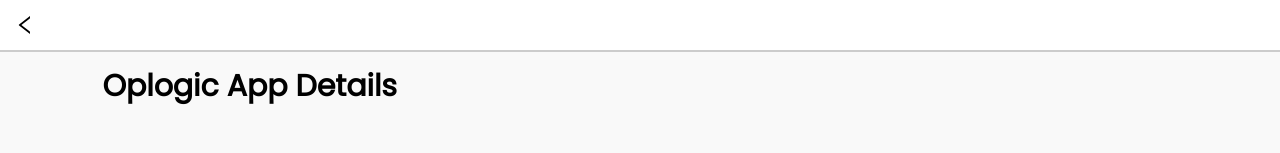
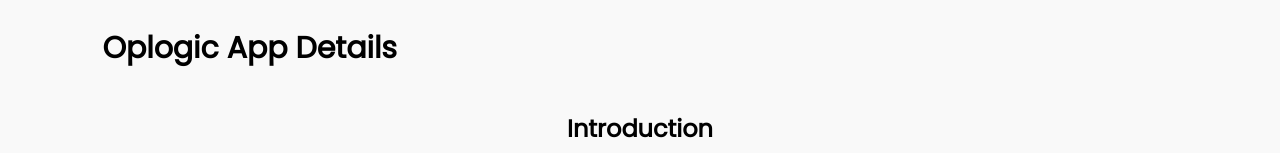
Before and after one commit to josephmnel111/web-portfolio, a React (Create React App) app: page /web-portfolio/oplogic-app-details in a window 1280 px wide. Shown: the top 153 px of the page. Built offline with nearby package versions, Linux system fonts and the light colour scheme.

Commit message:
scrolling changes

```diff
--- a/src/Components/Projects/IndividualProject/DetailsPages/DetailsNavigationBar/details-navigation-bar.css
+++ /dev/null
@@ -1,23 +0,0 @@
-.DetailsNavigationBar {
-    display: flex;
-    position: fixed;
-    font-family: 'Poppins';
-    top: 0;
-    left: 0;
-    width: 100%;
-    font-weight: bold;
-    height: 50px;
-    line-height: 50px;
-    z-index: 10;
-    background-color: white;
-    border-bottom: 2px solid rgba(0, 0, 0, .2);
-  }
-  .LeftCarat {
-    margin-left: 1vw;
-    position: absolute;
-    top: 50%;
-    transform: translate(0%, -50%);
-  }
-  .LeftCarat:hover {
-    cursor: pointer;
-  }
--- a/src/Components/Projects/IndividualProject/DetailsPages/DetailsNavigationBar/details-navigation-bar.js
+++ /dev/null
@@ -1,18 +0,0 @@
-import './details-navigation-bar.css'
-import React from 'react'
-import {useNavigate} from 'react-router-dom'
-import {AiOutlineLeft} from "react-icons/ai";
-
-function NavigationBar () {
-
-    const navigate = useNavigate();
-
-    return (
-        <div
-            className="DetailsNavigationBar"
-        >
-            <AiOutlineLeft className = "LeftCarat" size = {24}onClick = {() => navigate('/web-portfolio')}></AiOutlineLeft>
-        </div>
-    )
-}
-export default NavigationBar
--- a/src/Components/Projects/IndividualProject/DetailsPages/FitnessAppDetails/fitness-app-details.js
+++ b/src/Components/Projects/IndividualProject/DetailsPages/FitnessAppDetails/fitness-app-details.js
@@ -1,6 +1,5 @@
 import React, {useRef, useEffect} from 'react'
 import './fitness-app-details.css'
-import DetailsNavigationBar from '../DetailsNavigationBar/details-navigation-bar'
 import '../details.css'
 import ProfileVideo from '../../ProjectVideos/Fitness-App/Fitness-App-Profile.mp4'
 import LiftingVideo from '../../ProjectVideos/Fitness-App/Fitness-App-Lifting.mp4'
@@ -48,7 +47,6 @@
 
     return (
         <div className = "DetailsContainer">
-            <DetailsNavigationBar/>
             <div className = "DetailsTitle">
                 Fitness App Details
             </div>
--- a/src/Components/Projects/IndividualProject/DetailsPages/JeopardyGameDetails/jeopardy-game-details.js
+++ b/src/Components/Projects/IndividualProject/DetailsPages/JeopardyGameDetails/jeopardy-game-details.js
@@ -1,6 +1,5 @@
 import React, {useRef, useEffect} from 'react'
 import './jeopardy-game-details.css'
-import DetailsNavigationBar from '../DetailsNavigationBar/details-navigation-bar'
 import '../details.css'
 import APIVideo from '../../ProjectVideos/Jeopardy-Game/Api-Video.mp4'
 import QuestionVideo from '../../ProjectVideos/Jeopardy-Game/Jeopardy_Question_Clip.mp4'
@@ -49,7 +48,6 @@
 
     return (
         <div className = "DetailsContainer">
-            <DetailsNavigationBar/>
             <div className = "DetailsTitle">
                 Jeopardy Game Details
             </div>
--- a/src/Components/Projects/IndividualProject/DetailsPages/OplogicAppDetails/oplogic-app-details.js
+++ b/src/Components/Projects/IndividualProject/DetailsPages/OplogicAppDetails/oplogic-app-details.js
@@ -1,6 +1,5 @@
 import React, {useRef, useEffect} from 'react'
 import './oplogic-app-details.css'
-import DetailsNavigationBar from '../DetailsNavigationBar/details-navigation-bar'
 import '../details.css'
 import CreatingVideo from '../../ProjectVideos/Oplogic/Oplogic-Create.mp4'
 import MessagingVideo1 from '../../ProjectVideos/Oplogic/OplogicMessagingVideo1.mp4'
@@ -96,7 +95,6 @@
 
     return (
         <div className = "DetailsContainer">
-            <DetailsNavigationBar/>
             <div className = "DetailsTitle">
                 Oplogic App Details
             </div>
--- a/src/Components/Projects/IndividualProject/DetailsPages/details.css
+++ b/src/Components/Projects/IndividualProject/DetailsPages/details.css
@@ -5,7 +5,7 @@
 .DetailsContainer {
     margin-left: 8%;
     margin-right: 8%;
-    margin-top: 5%;
+    margin-top: 2%;
     margin-bottom: 4%;
 }
 .DetailsTitle {
--- a/src/Components/Projects/IndividualProject/individual-project.js
+++ b/src/Components/Projects/IndividualProject/individual-project.js
@@ -6,6 +6,10 @@
 function IndividualProjects({project}) {
 
     const navigate = useNavigate();
+
+    const handleNavigate = () => {
+        navigate(project.moreDetailsRoute)
+    }
 
     return (
         <div className = "IndividualProjects">
@@ -57,7 +61,7 @@
                         </button>
                         <button
                             className = "Details"
-                            onClick = {() => navigate(project.moreDetailsRoute)}
+                            onClick = {handleNavigate}
                         >
                             Details
                         </button>
--- a/src/Components/Projects/projects.js
+++ b/src/Components/Projects/projects.js
@@ -48,6 +48,7 @@
 ]
 
 const Projects = forwardRef((props, ref) => {
+
     return (
         <div className = "Projects" ref = {ref}>
             <div className = "ProjectsTitle">
@@ -56,7 +57,7 @@
             <div className = "PersonalProjects">
                 {
                     projectDetails.map((project) =>
-                        <IndividualProject key = {project.id} project = {project}></IndividualProject>
+                        <IndividualProject id = {project.id} key = {project.id} project = {project}></IndividualProject>
                     )
                 }
             </div>
```
